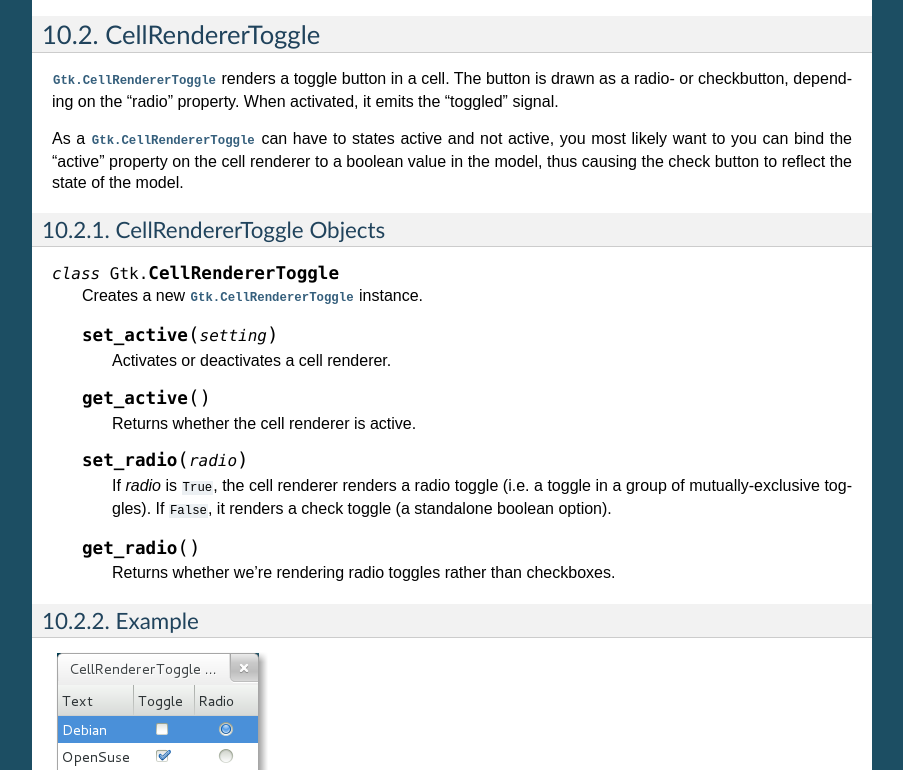
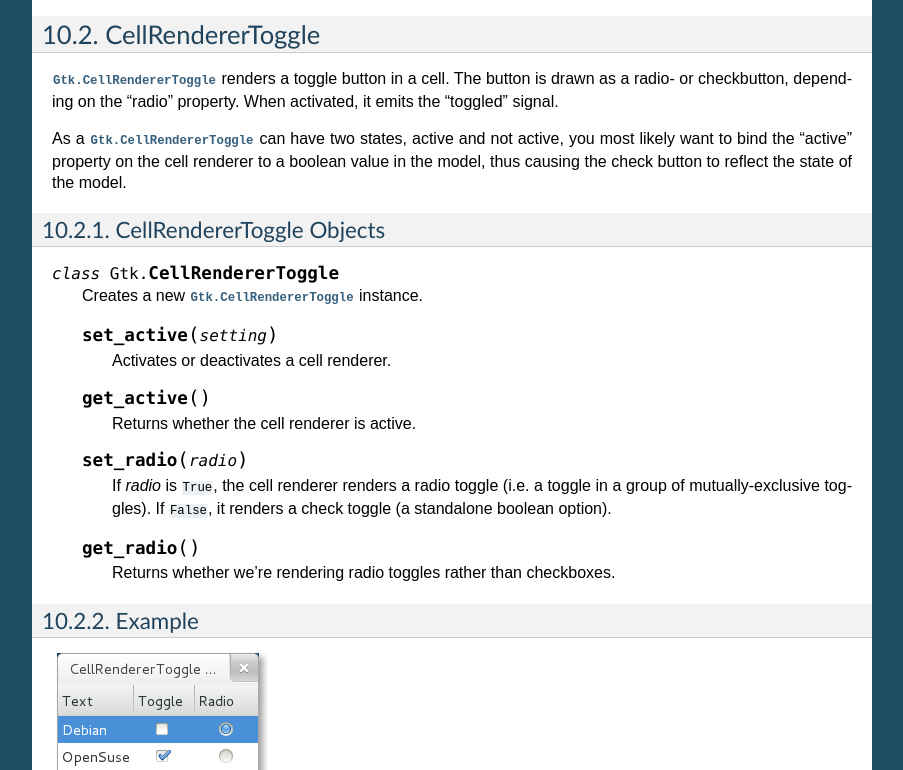
Before and after one commit to sebp/PyGObject-Tutorial, a Sphinx documentation site: the page built from source/cellrenderers.txt, in a window 1280 px wide and 900 px high, scrolled down 1112 px, cut to the strip 130-900 px from the top of the window. Shown: the whole strip, without its empty margins (198-1101 px from the left). Built offline with Sphinx 7.4.7, drawn with Linux system fonts in a browser that asks for light colours.

Commit message:
cellrenderers.txt: reword a sentence

```diff
--- a/source/cellrenderers.txt
+++ b/source/cellrenderers.txt
@@ -62,8 +62,8 @@ CellRendererToggle
 drawn as a radio- or checkbutton, depending on the "radio" property. When
 activated, it emits the "toggled" signal.
 
-As a :class:`Gtk.CellRendererToggle` can have to states active and not active,
-you most likely want to you can bind the "active" property on the cell renderer
+As a :class:`Gtk.CellRendererToggle` can have two states, active and not active,
+you most likely want to bind the "active" property on the cell renderer
 to a boolean value in the model, thus causing the check button to reflect the
 state of the model.
 
```
